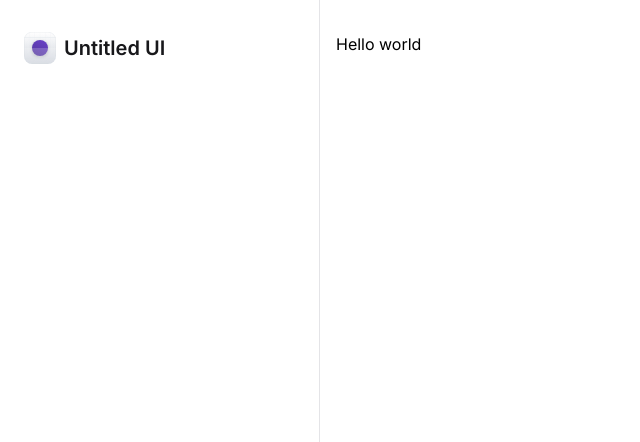
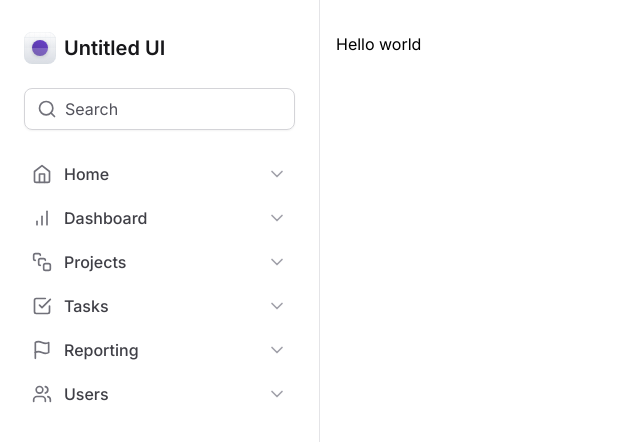
Before and after one commit to leo-the-nardo/nextjs-tailwind, a Next.js app: page / in a window 1280 px wide. Shown: the top 442 px of the page, without its empty margins (0-640 px from the left). Built offline with nearby package versions, Linux system fonts and the light colour scheme.

Commit message:
feat: sidebar main nav & search component

```diff
--- /dev/null
+++ b/src/components/Sidebar/PrimaryNavItem.tsx
@@ -0,0 +1,21 @@
+import { ChevronDown } from "lucide-react"
+import React, { ElementType } from "react"
+
+type Props = {
+  title: string
+  icon: ElementType
+}
+
+export default function PrimaryNavItem({ title, icon: Icon }: Props) {
+  return (
+    <a
+      href=""
+      className=" group flex flex-row items-center gap-3 rounded   px-3 py-2 hover:bg-violet-50 ">
+      <Icon className="h-5 w-5 text-zinc-500" />
+      <p className="font-medium text-zinc-700 group-hover:text-violet-500">
+        {title}
+      </p>
+      <ChevronDown className="ml-auto h-5 w-5 text-zinc-400 group-hover:text-violet-500 " />
+    </a>
+  )
+}
--- a/src/components/Sidebar/index.tsx
+++ b/src/components/Sidebar/index.tsx
@@ -1,5 +1,15 @@
 import React from "react"
 import { Logo } from "./Logo"
+import {
+  BarChart,
+  CheckSquare,
+  Flag,
+  Home,
+  Search,
+  SquareStack,
+  Users,
+} from "lucide-react"
+import PrimaryNavItem from "./PrimaryNavItem"
 
 type Props = {}
 
@@ -7,6 +17,23 @@
   return (
     <aside className="flex flex-col gap-6 border-r border-zinc-200 px-5 py-8">
       <Logo />
+
+      <div className=" mx-1 flex items-center gap-2 rounded-lg border border-zinc-300 px-3 py-2 shadow-sm">
+        <Search size={24} className="h-5 w-5 text-zinc-500" />
+        <input
+          className="min-w-0 flex-1 bg-transparent text-zinc-900 placeholder-zinc-600 outline-none"
+          placeholder="Search"
+        />
+      </div>
+
+      <nav className="flex flex-col gap-1">
+        <PrimaryNavItem icon={Home} title="Home" />
+        <PrimaryNavItem icon={BarChart} title="Dashboard" />
+        <PrimaryNavItem icon={SquareStack} title="Projects" />
+        <PrimaryNavItem icon={CheckSquare} title="Tasks" />
+        <PrimaryNavItem icon={Flag} title="Reporting" />
+        <PrimaryNavItem icon={Users} title="Users" />
+      </nav>
     </aside>
   )
 }
```
